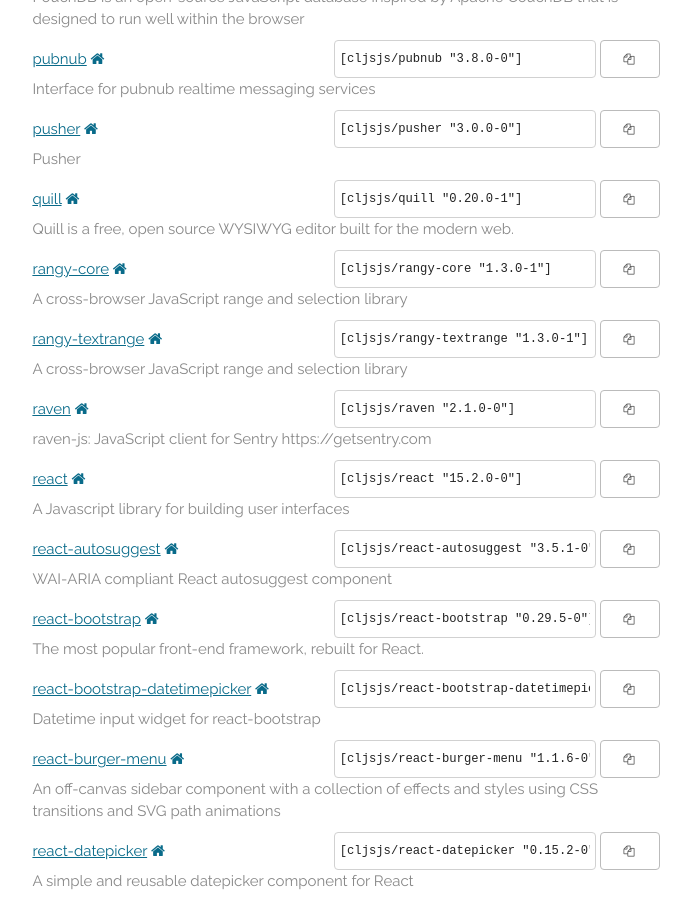
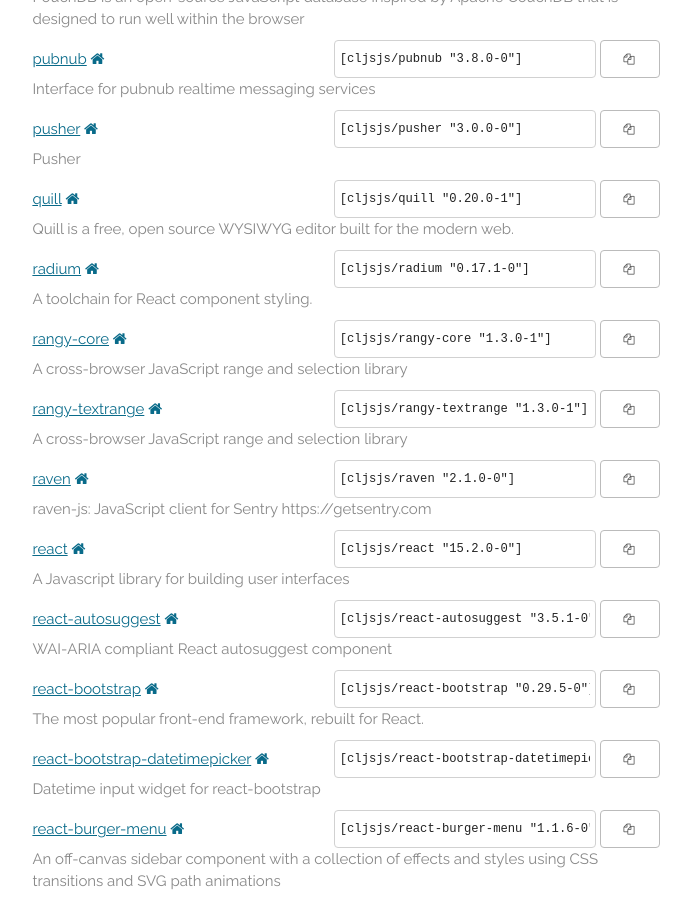
Before and after one commit to cljsjs/cljsjs.github.io, a Jekyll site: the page built from index.markdown, in a window 1280 px wide and 900 px high, scrolled down 12109 px. Shown: the whole window, without its empty margins (294-985 px from the left). Built offline with Jekyll 4.4.1, drawn with Linux system fonts in a browser that asks for light colours; nearby versions of some CDN libraries; comment, search, counter and statistics services are not loaded.

Commit message:
Automatic update

```diff
--- a/_includes/packages.html
+++ b/_includes/packages.html
@@ -1386,6 +1386,15 @@
     <p class="description">Quill is a free, open source WYSIWYG editor built for the modern web.</p>
   </li>
   <li>
+    <a href="https://clojars.org/cljsjs/radium">radium</a>
+    <a href="https://github.com/FormidableLabs/radium" target="new"><i class="fa fa-home"></i></a>
+    <span class="clojars">
+      <input type="text" value='[cljsjs/radium "0.17.1-0"]'/>
+      <button data-clipboard-text='[cljsjs/radium "0.17.1-0"]'><i class="fa fa-copy"></i></button>
+    </span>
+    <p class="description">A toolchain for React component styling.</p>
+  </li>
+  <li>
     <a href="https://clojars.org/cljsjs/rangy-core">rangy-core</a>
     <a href="https://github.com/timdown/rangy" target="new"><i class="fa fa-home"></i></a>
     <span class="clojars">
@@ -1659,8 +1668,8 @@
     <a href="https://clojars.org/cljsjs/react-virtualized">react-virtualized</a>
     <a href="https://bvaughn.github.io/react-virtualized/" target="new"><i class="fa fa-home"></i></a>
     <span class="clojars">
-      <input type="text" value='[cljsjs/react-virtualized "7.8.3-0"]'/>
-      <button data-clipboard-text='[cljsjs/react-virtualized "7.8.3-0"]'><i class="fa fa-copy"></i></button>
+      <input type="text" value='[cljsjs/react-virtualized "7.8.3-1"]'/>
+      <button data-clipboard-text='[cljsjs/react-virtualized "7.8.3-1"]'><i class="fa fa-copy"></i></button>
     </span>
     <p class="description">React components for efficiently rendering large lists and tabular data.</p>
   </li>
```
